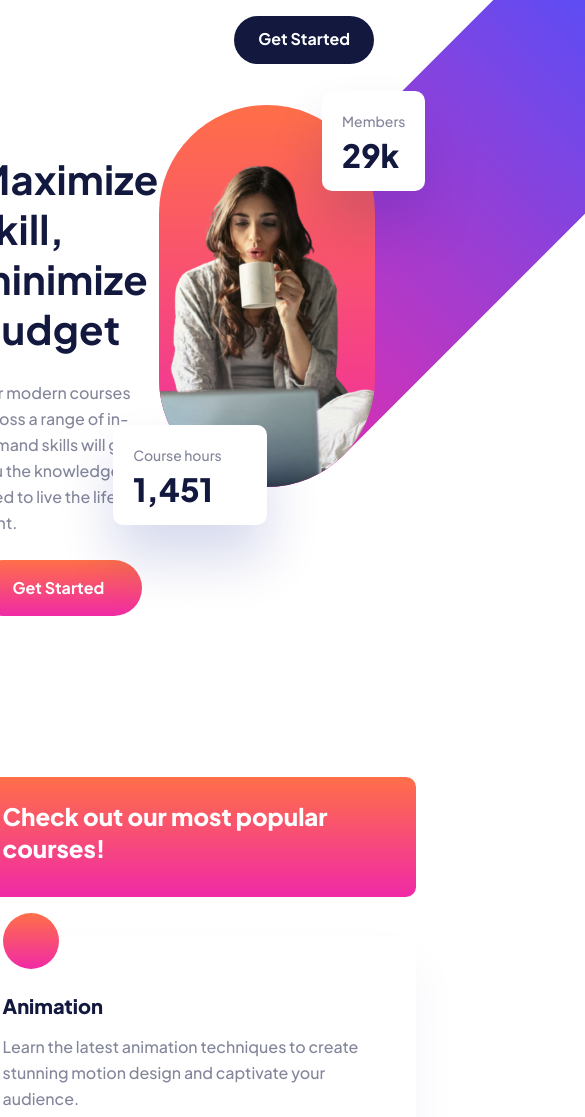
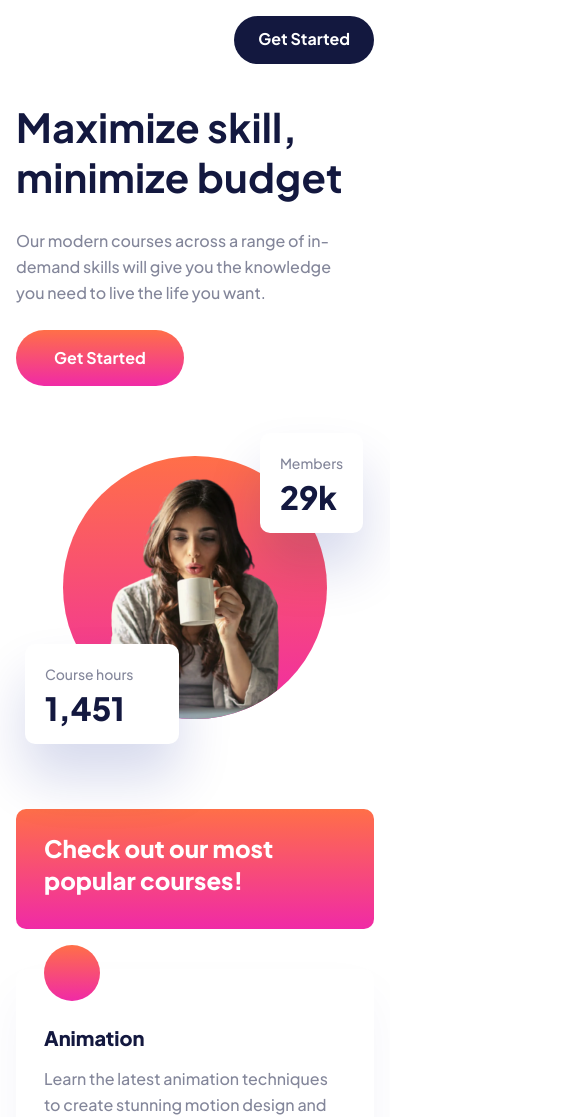
Before and after one commit to kdubrovsky/fe-skilled-elearning-landing-page, a website built with Vite: page index.html in a window 390 px wide. Shown: the top 1117 px of the page, 585 px wide, since content can reach past the window. Built offline with nearby package versions, Linux system fonts and the light colour scheme; files whose address does not match are found by name.

Commit message:
Add hero section adaptive styles

```diff
--- a/scss/blocks/hero.scss
+++ b/scss/blocks/hero.scss
@@ -7,13 +7,25 @@
         margin-bottom: 161px;
     }
 
-    @media (max-width: 480px) {
+    @media (max-width: 680px) {
+        margin-bottom: 90px;
     }
 
     &__wrapper {
-        margin-top: 25px;
+        margin-top: 63px;
         display: flex;
         align-items: flex-start;
+
+        @media (max-width: 960px) {
+            margin-top: 25px;
+        }
+
+        @media (max-width: 680px) {
+            flex-direction: column;
+            align-items: stretch;
+            margin-top: 22px;
+            gap: 70px;
+        }
     }
 
     &__image-wrapper {
@@ -22,15 +34,33 @@
         width: 317px;
         height: 560px;
         overflow: hidden;
+        display: flex;
+        justify-content: center;
+        align-items: center;
+
         @media (max-width: 960px) {
             width: 216px;
             height: 382px;
         }
+        @media (max-width: 680px) {
+            width: 67.5vw;
+            height: 67.5vw;
+            border-radius: 50%;
+            margin: 0 auto;
+        }
     }
 
     &__promo {
-        margin-right: 41px;
+        margin-right: 54px;
         position: relative;
+
+        @media (max-width: 960px) {
+            margin-right: 41px;
+        }
+
+        @media (max-width: 680px) {
+            margin-right: 0;
+        }
         &::after {
             content: "";
             position: absolute;
@@ -49,17 +79,25 @@
                 bottom: -69px;
                 left: 167px;
             }
+            @media (max-width: 680px) {
+                display: none;
+            }
         }
     }
 
     &__image {
-        position: relative;
-        top: 78px;
-        width: 350px;
+        max-width: initial;
+        width: 318px;
+        padding-top: 78px;
 
         @media (max-width: 960px) {
-            top: 53px;
-            width: 350px;
+            width: 217px;
+            padding-top: 54px;
+        }
+        @media (max-width: 680px) {
+            width: 57vw;
+            padding-top: 105px;
+            margin-left: 22px;
         }
     }
 
@@ -82,12 +120,27 @@
                 bottom: -38px;
                 left: -21%;
             }
+            @media (max-width: 680px) {
+                bottom: -25px;
+                left: 2.5%;
+            }
         }
 
         &--right {
-            right: -23.6%;
-            top: -14px;
-            padding-right: 20px;
+            right: -37%;
+            top: 103px;
+            padding-right: 57px;
+
+            @media (max-width: 960px) {
+                right: -23.6%;
+                top: -14px;
+                padding-right: 20px;
+            }
+
+            @media (max-width: 680px) {
+                right: 3%;
+                top: -23px;
+            }
         }
     }
 
@@ -121,7 +174,7 @@
         line-height: 1.268;
         color: colors.$quite-black;
         width: 80%;
-        margin-top: 49px;
+        margin-top: 85px;
         padding-bottom: 29px;
         letter-spacing: 0.006em;
 
@@ -129,14 +182,16 @@
             font-size: 40px;
             line-height: 1.25;
             width: 80%;
+            margin-top: 49px;
             padding-bottom: 26px;
         }
 
-        @media (max-width: 480px) {
+        @media (max-width: 680px) {
             font-size: 40px;
             line-height: 1.25;
             width: 100%;
             padding-bottom: 26px;
+            margin-top: 0;
         }
     }
 
@@ -146,12 +201,12 @@
         width: 60%;
 
         @media (max-width: 960px) {
-            width: 95%;
+            width: 87%;
             padding-bottom: 24px;
         }
 
-        @media (max-width: 480px) {
-            width: 100%;
+        @media (max-width: 680px) {
+            width: 95%;
         }
     }
 }
```
